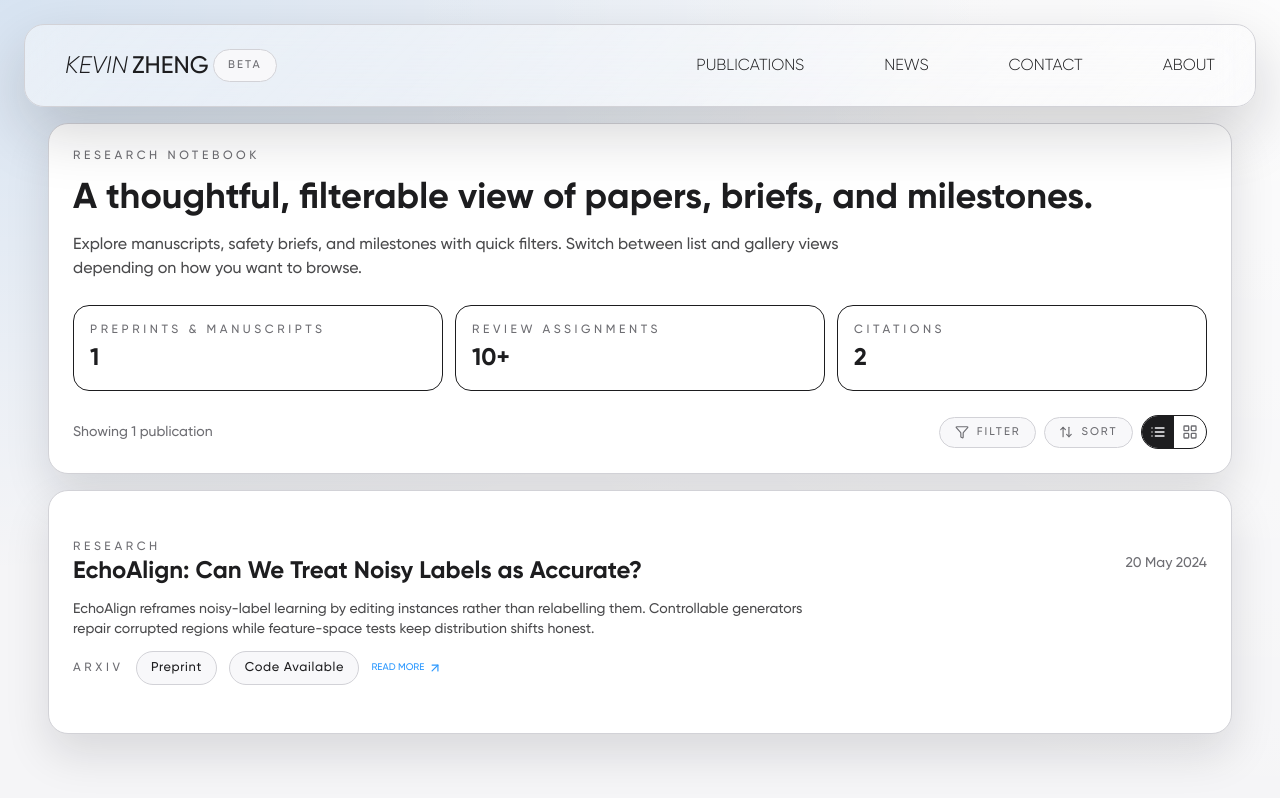
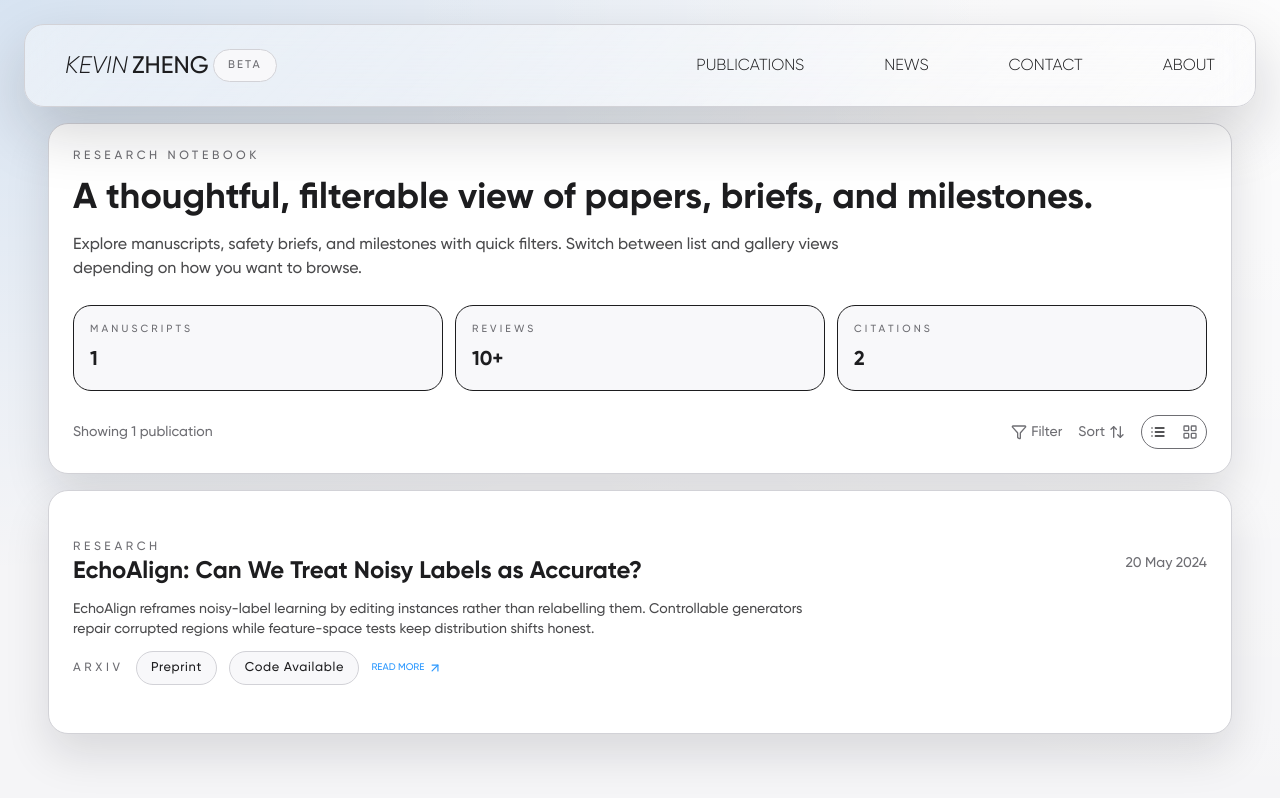
Before and after one commit to kyxzhe/kyxzhe.github.io, a Next.js app: page /publications in a window 1280 px wide. Shown: the top 798 px of the page. Built offline with nearby package versions, Linux system fonts and the light colour scheme.

Commit message:
style: polish publications controls

```diff
--- a/src/app/publications/page.tsx
+++ b/src/app/publications/page.tsx
@@ -42,8 +42,8 @@ const allTopics = Array.from(
 ).sort();
 
 const metrics = [
-  { label: "Preprints & manuscripts", value: "1" },
-  { label: "Review assignments", value: "10+" },
+  { label: "Manuscripts", value: "1" },
+  { label: "Reviews", value: "10+" },
   { label: "Citations", value: "2" },
 ];
 
@@ -215,12 +215,12 @@ export default function PublicationsPage() {
             {metrics.map((metric) => (
               <div
                 key={metric.label}
-                className="rounded-2xl border border-border p-4 flex flex-col gap-1"
+                className="rounded-[18px] border border-border p-4 flex flex-col gap-2 bg-[var(--pill-background)]"
               >
-                <span className="text-xs uppercase tracking-[0.3em] text-muted-foreground">
+                <span className="text-[0.65rem] uppercase tracking-[0.3em] text-muted-foreground">
                   {metric.label}
                 </span>
-                <span className="text-2xl font-semibold">{metric.value}</span>
+                <span className="text-xl font-semibold">{metric.value}</span>
               </div>
             ))}
           </div>
@@ -229,25 +229,25 @@ export default function PublicationsPage() {
               Showing {sortedPublications.length} publication
               {sortedPublications.length === 1 ? "" : "s"}
             </p>
-            <div className="flex items-center gap-2">
-              <div className="relative">
+            <div className="flex items-center gap-4 text-sm font-medium">
+              <div className="relative flex items-center gap-1">
                 <button
-                  className="chip inline-flex items-center gap-2 text-xs tracking-[0.2em]"
+                  className="flex items-center gap-1 transition"
                   onClick={() => {
                     setFilterOpen((prev) => !prev);
                     setSortOpen(false);
                   }}
                 >
-                  <Filter size={14} />
-                  Filter
-                  {selectedTopics.length > 0 && (
-                    <span className="bg-[var(--accent)] text-white rounded-full px-2 py-[2px] text-[0.6rem]">
-                      {selectedTopics.length}
-                    </span>
-                  )}
+                  <Filter
+                    size={16}
+                    className={selectedTopics.length > 0 ? "text-foreground" : "text-muted-foreground"}
+                  />
+                  <span className={selectedTopics.length > 0 ? "text-foreground" : "text-muted-foreground"}>
+                    Filter
+                  </span>
                 </button>
                 {filterOpen && (
-                  <div className="absolute right-0 mt-2 w-72 z-40 surface-card p-4 flex flex-col gap-3">
+                  <div className="absolute right-0 mt-2 w-72 z-40 surface-card p-4 flex flex-col gap-3 shadow-xl rounded-2xl border border-border">
                     <div className="flex items-center justify-between">
                       <p className="text-sm font-semibold">Topics</p>
                       <button
@@ -281,19 +281,19 @@ export default function PublicationsPage() {
                   </div>
                 )}
               </div>
-              <div className="relative">
+              <div className="relative flex items-center gap-1">
                 <button
-                  className="chip inline-flex items-center gap-2 text-xs tracking-[0.2em]"
+                  className="flex items-center gap-1 text-muted-foreground transition"
                   onClick={() => {
                     setSortOpen((prev) => !prev);
                     setFilterOpen(false);
                   }}
                 >
-                  <ArrowUpDown size={14} />
-                  Sort
+                  <span className="text-muted-foreground">Sort</span>
+                  <ArrowUpDown size={16} className="text-muted-foreground" />
                 </button>
                 {sortOpen && (
-                  <div className="absolute right-0 mt-2 w-64 z-40 surface-card p-3 flex flex-col gap-2">
+                  <div className="absolute right-0 mt-2 w-64 z-40 surface-card p-3 flex flex-col gap-2 shadow-xl rounded-2xl border border-border">
                     {sortOptions.map((option) => (
                       <label
                         key={option.value}
@@ -318,11 +318,11 @@ export default function PublicationsPage() {
                   </div>
                 )}
               </div>
-              <div className="flex items-center rounded-full border border-border overflow-hidden">
+              <div className="flex items-center rounded-full border border-border overflow-hidden text-muted-foreground">
                 <button
-                  className={`p-2 text-xs font-semibold inline-flex items-center gap-1 transition ${
+                  className={`p-2 inline-flex items-center justify-center transition ${
                     viewMode === "list"
-                      ? "bg-foreground text-[#f5f5f7]"
+                      ? "text-foreground"
                       : "text-muted-foreground hover:text-foreground"
                   }`}
                   onClick={() => setViewMode("list")}
@@ -331,9 +331,9 @@ export default function PublicationsPage() {
                   <List size={16} />
                 </button>
                 <button
-                  className={`p-2 text-xs font-semibold inline-flex items-center gap-1 transition ${
+                  className={`p-2 inline-flex items-center justify-center transition ${
                     viewMode === "grid"
-                      ? "bg-foreground text-[#f5f5f7]"
+                      ? "text-foreground"
                       : "text-muted-foreground hover:text-foreground"
                   }`}
                   onClick={() => setViewMode("grid")}
```
